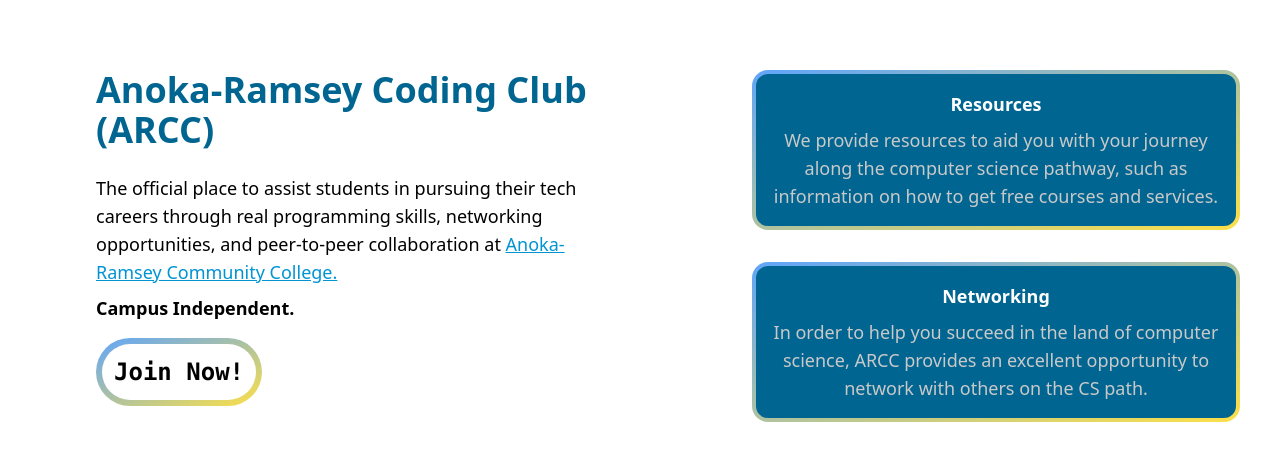
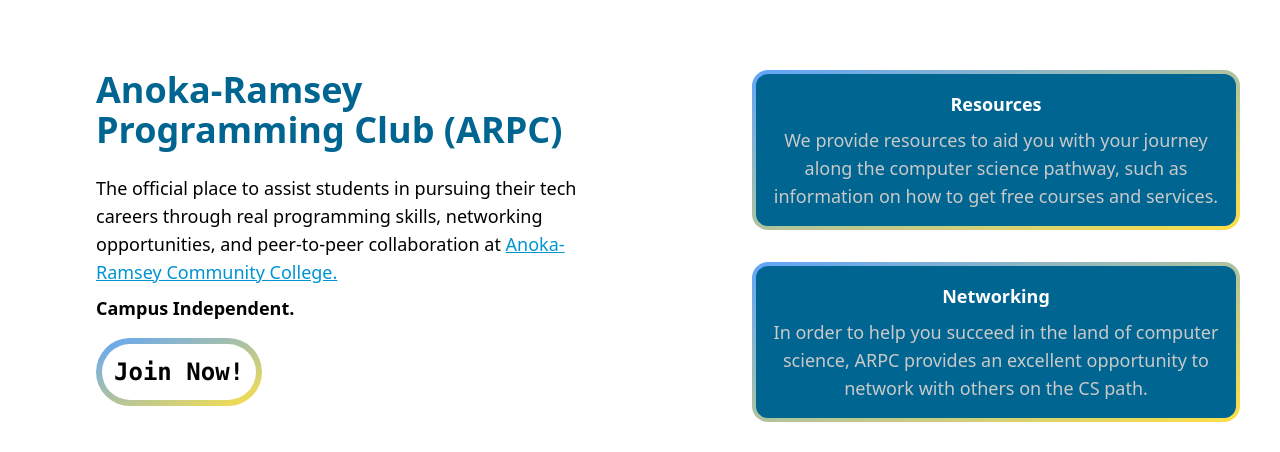
Before and after one commit to SqmL1/ProgrammingClub, a Nuxt app: page / in a window 1280 px wide. Shown: the part 326-778 px from the top of the page. Built offline with nearby package versions, Linux system fonts and the light colour scheme.

Commit message:
chore: rename AR Coding Club to AR Programming Club

```diff
--- a/nuxt.config.ts
+++ b/nuxt.config.ts
@@ -19,11 +19,11 @@ export default defineNuxtConfig({
       htmlAttrs: {
         lang: 'en'
       },
-      title: 'Anoka-Ramsey Coding Club',
+      title: 'Anoka-Ramsey Programming Club',
       meta: [
         {
           property: 'og:title',
-          content: 'Anoka-Ramsey Coding Club'
+          content: 'Anoka-Ramsey Programming Club'
         },
         {
           property: 'og:icon',
@@ -31,7 +31,7 @@ export default defineNuxtConfig({
         },
         {
           property: 'description',
-          content: 'The Anoka-Ramsey Community College Coding Club'
+          content: 'The Anoka-Ramsey Community College Programming Club'
         },
         {
           property: 'icon',
--- a/pages/calendar.vue
+++ b/pages/calendar.vue
@@ -1,12 +1,12 @@
 <script setup lang="ts">
 
 useSeoMeta({
-   description: 'A calendar of events for the Anoka-Ramsey Coding Club',
-   ogTitle: 'Coding Club Calendar | Anoka Ramsey Coding Club',
-   ogDescription: 'A calendar of events for the Anoka-Ramsey Coding Club',
+   description: 'A calendar of events for the Anoka-Ramsey Programming Club',
+   ogTitle: 'Programming Club Calendar | Anoka Ramsey Programming Club',
+   ogDescription: 'A calendar of events for the Anoka-Ramsey Programming Club',
    ogImage: '/logo-bold.svg',
-   twitterTitle: 'Coding Club Calendar | Anoka Ramsey Coding Club',
-   twitterDescription: 'A calendar of events for the Anoka-Ramsey Coding Club',
+   twitterTitle: 'Programming Club Calendar | Anoka Ramsey Programming Club',
+   twitterDescription: 'A calendar of events for the Anoka-Ramsey Programming Club',
    twitterImage: '/logo-bold.svg',
    ogLocale: 'en-US'
 })
--- a/pages/index.vue
+++ b/pages/index.vue
@@ -1,11 +1,11 @@
 <script setup lang="ts">
 useSeoMeta({
    description: 'The coding club for programmers of all levels at Anoka-Ramsey Community College',
-   ogTitle: 'Anoka-Ramsey Coding Club',
-   ogDescription: 'The coding club for programmers of all levels at Anoka-Ramsey Community College',
+   ogTitle: 'Anoka-Ramsey Programming Club',
+   ogDescription: 'The club for programmers of all levels at Anoka-Ramsey Community College',
    ogImage: '/logo-bold.svg',
-   twitterTitle: 'Anoka-Ramsey Coding Club',
-   twitterDescription: 'The coding club for programmers of all levels at Anoka-Ramsey Community College',
+   twitterTitle: 'Anoka-Ramsey Programming Club',
+   twitterDescription: 'The club for programmers of all levels at Anoka-Ramsey Community College',
    twitterImage: '/logo-bold.svg',
    ogLocale: 'en-US'
 })
@@ -27,7 +27,7 @@ useHead({
 <template>
   <div class="flex flex-col m-auto 2xl:mx-auto mt-20 2xl:mt-40 w-fit md:grid md:grid-cols-2 grid-flow-col-dense md:gap-x-12 xl:gap-x-24 2xl:gap-x-52">
     <div class="w-fit text-lg flex flex-col space-x-24">
-      <h1 class="font-bold text-4xl text-header-text 2xl:w-prose max-w-lg ml-24">Anoka-Ramsey Coding Club (ARCC)</h1>
+      <h1 class="font-bold text-4xl text-header-text 2xl:w-prose max-w-lg ml-24">Anoka-Ramsey Programming Club (ARPC)</h1>
       <p class="max-w-md break-words lg:max-w-lg xl:max-w-xl 2xl:max-w-prose text-lg 2xl:text-xl mt-6 w-fit text-left ">The official place to assist students in pursuing their tech careers through real programming skills, networking opportunities, and peer-to-peer collaboration at <a href="https://www.anokaramsey.edu" class="text-link underline-offset-1 underline">Anoka-Ramsey Community College.</a></p>
       <p class="font-bold text-lg lg:text-lg mt-2 w-fit">Campus Independent.</p>
       <!--Join Now button-->
@@ -60,7 +60,7 @@ useHead({
       <div class="bg-gradient-to-tl to-blue-400 from-yellow-300 w-fit p-1 rounded-2xl" >
       <div class="bg-bg-tertiary rounded-xl p-4 text-header-text-secondary align-middle">
         <h2 class="font-bold m-auto w-fit font-xl">Networking</h2>
-        <p class="text-text-secondary mt-2 m-auto w-fit max-w-md text-center">In order to help you succeed in the land of computer science, ARCC provides an excellent opportunity to network with others on the CS path.</p>
+        <p class="text-text-secondary mt-2 m-auto w-fit max-w-md text-center">In order to help you succeed in the land of computer science, ARPC provides an excellent opportunity to network with others on the CS path.</p>
       </div>
     </div>
         <!--Skills Text Block-->
--- a/pages/join.vue
+++ b/pages/join.vue
@@ -1,12 +1,12 @@
 <script setup lang="ts">
 useSeoMeta({
    title: 'Join the AR Coding Club',
-   description: 'Join the coding club for programmers of all levels at Anoka-Ramsey Community College',
-   ogTitle: 'Join the AR Coding Club',
+   description: 'Join the club for programmers of all levels at Anoka-Ramsey Community College',
+   ogTitle: 'Join the AR Programming Club',
    ogDescription: 'Join the coding club for programmers of all levels at Anoka-Ramsey Community College',
    ogImage: '/logo-bold.svg',
-   twitterTitle: 'Join the AR Coding Club',
-   twitterDescription: 'Join the coding club for programmers of all levels at Anoka-Ramsey Community College',
+   twitterTitle: 'Join the AR Programming Club',
+   twitterDescription: 'Join the club for programmers of all levels at Anoka-Ramsey Community College',
    twitterImage: '/logo-bold.svg',
    ogLocale: 'en-US'
 })
@@ -29,7 +29,7 @@ useHead({
    <div class="flex flex-col m-auto 2xl:mx-auto mt-20 2xl:mt-40 w-fit md:grid md:grid-cols-2 grid-flow-col-dense md:gap-x-12 xl:gap-x-24 2xl:gap-x-52">
       <div class="m-auto w-fit ">
        <div class="flex flex-col space-x-16">
-         <h1 class="w-fit text-4xl text-header-text font-bold max-w-prose 2xl:w-prose ml-16 ">Hi, we heard you wanted to join the Anoka-Ramsey Coding Club</h1>
+         <h1 class="w-fit text-4xl text-header-text font-bold max-w-prose 2xl:w-prose ml-16 ">Hi, we heard you wanted to join the Anoka-Ramsey Programming Club</h1>
          <p class="mt-4 text-lg">Anoka Ramsey Programming Club encourages students of all backgrounds and experiences levels to
             join and start building the necessary skills to land a job and thrive in their careers. All you have
             to do is fill out this application and connect with our members.
--- a/pages/resources.vue
+++ b/pages/resources.vue
@@ -1,11 +1,11 @@
 <script setup lang="ts">
 useSeoMeta({
-   title: 'Coding resources for college students | Anoka-Ramsey Coding Club',
+   title: 'Coding resources for college students | Anoka-Ramsey Programming Club',
    description: 'We have listed coding resources that are available for college students, resources like tutorials, documentation, coding camps, and free or discounted services and products!',
-   ogTitle: 'Coding resources for college students | Anoka-Ramsey Coding Club',
+   ogTitle: 'Coding resources for college students | Anoka-Ramsey Programming Club',
    ogDescription: 'We have listed coding resources that are available for college students, resources like tutorials, documentation, coding camps, and free or discounted services and products!',
    ogImage: '/logo-bold.svg',
-   twitterTitle: 'Coding resources for college students | Anoka-Ramsey Coding Club',
+   twitterTitle: 'Coding resources for college students | Anoka-Ramsey Programming Club',
    twitterDescription: 'We have listed coding resources that are available for college students, resources like tutorials, documentation, coding camps, and free or discounted services and products!',
    twitterImage: '/logo-bold.svg',
    ogLocale: 'en-US'
```
